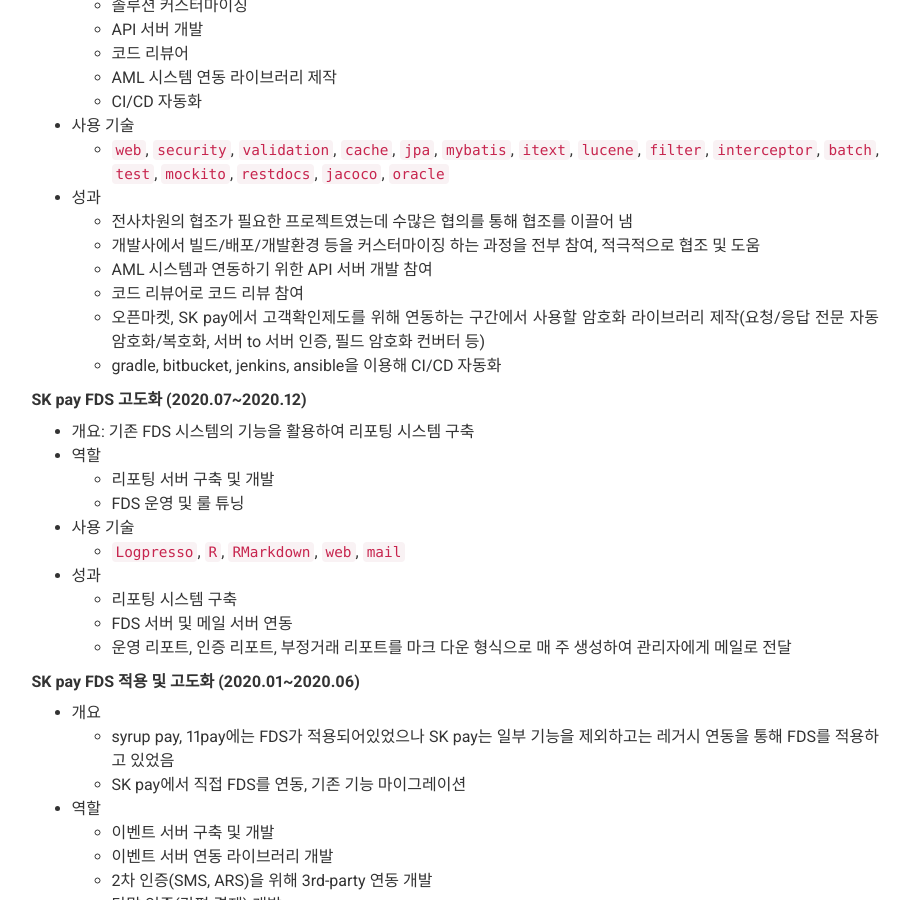
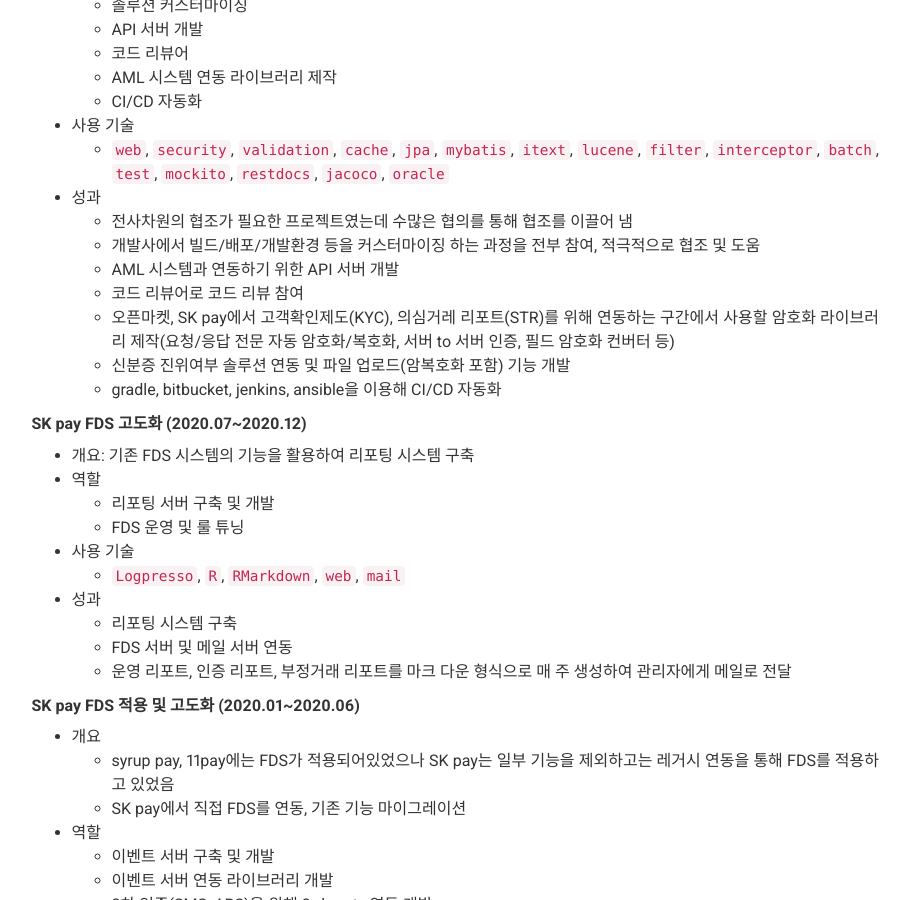
Before and after one commit to lcalmsky/resume, a Jekyll site: the page built from index.md, in a window 1280 px wide and 900 px high, scrolled down 1966 px. Shown: the whole window, without its empty margins (331-1241 px from the left). Built offline with Jekyll 4.4.1, drawn with Linux system fonts in a browser that asks for light colours; nearby versions of some CDN libraries.

Commit message:
Update _config.yml

```diff
--- a/_config.yml
+++ b/_config.yml
@@ -146,9 +146,10 @@
           * 성과
             * 전사차원의 협조가 필요한 프로젝트였는데 수많은 협의를 통해 협조를 이끌어 냄
             * 개발사에서 빌드/배포/개발환경 등을 커스터마이징 하는 과정을 전부 참여, 적극적으로 협조 및 도움
-            * AML 시스템과 연동하기 위한 API 서버 개발 참여
+            * AML 시스템과 연동하기 위한 API 서버 개발
             * 코드 리뷰어로 코드 리뷰 참여
-            * 오픈마켓, SK pay에서 고객확인제도를 위해 연동하는 구간에서 사용할 암호화 라이브러리 제작(요청/응답 전문 자동 암호화/복호화, 서버 to 서버 인증, 필드 암호화 컨버터 등)
+            * 오픈마켓, SK pay에서 고객확인제도(KYC), 의심거레 리포트(STR)를 위해 연동하는 구간에서 사용할 암호화 라이브러리 제작(요청/응답 전문 자동 암호화/복호화, 서버 to 서버 인증, 필드 암호화 컨버터 등)
+            * 신분증 진위여부 솔루션 연동 및 파일 업로드(암복호화 포함) 기능 개발
             * gradle, bitbucket, jenkins, ansible을 이용해 CI/CD 자동화
 
           <strong>SK pay FDS 고도화 (2020.07~2020.12)</strong>
```
